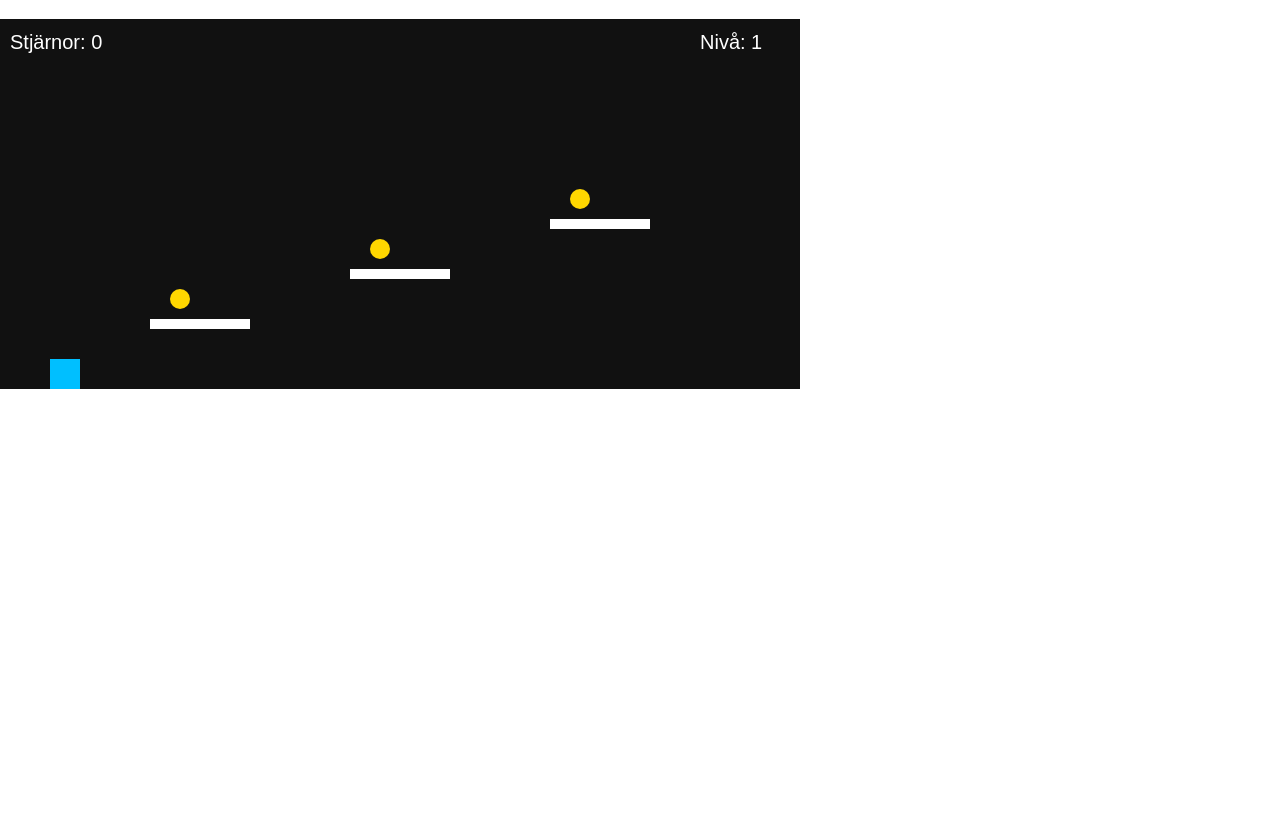
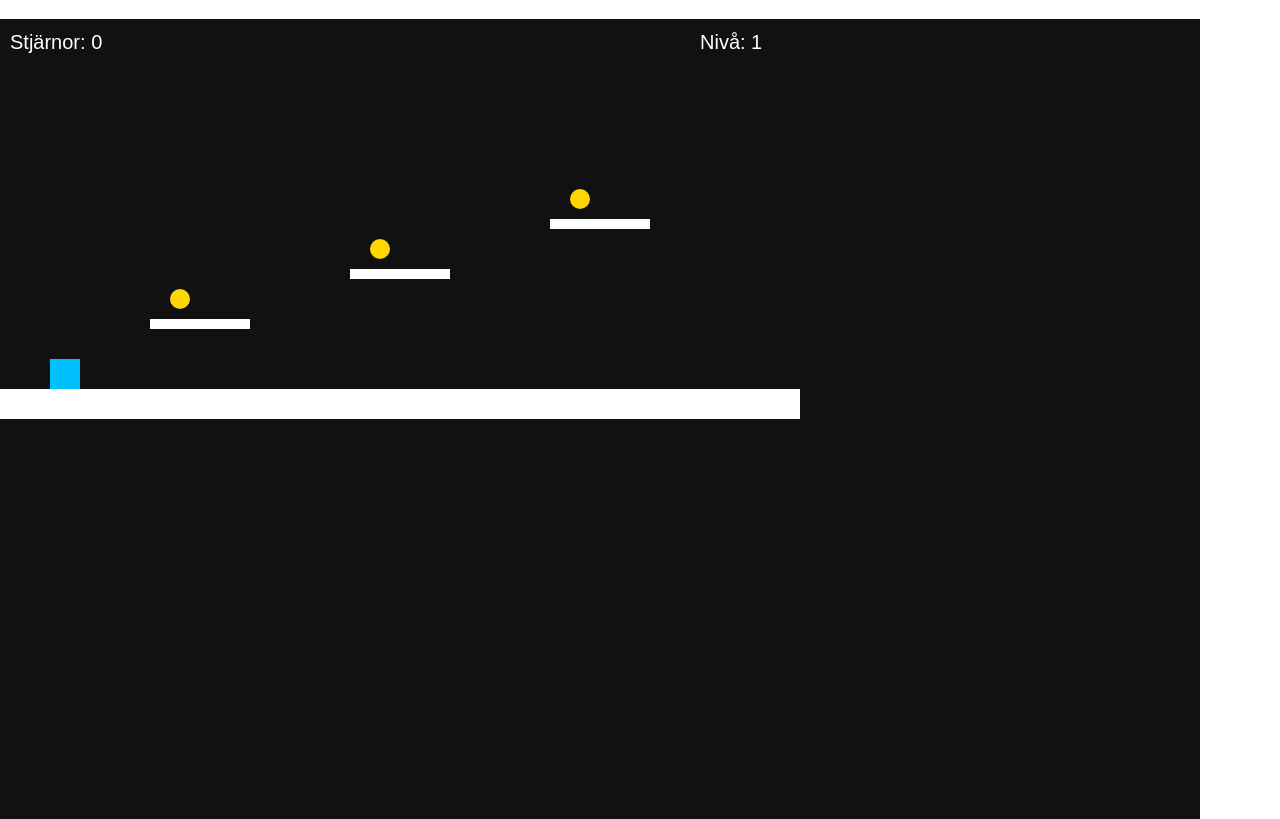
Before and after one commit to fabdev1420/star-catcher, a plain HTML site: page index.htm in a window 1280 px wide. Shown: the part 61-880 px from the top of the page. Before the commit the page ends 800 px from the top, so only its background shows below. Drawn offline with Linux system fonts and the light colour scheme.

Commit message:
Gör gameCanvas större

```diff
--- a/index.htm
+++ b/index.htm
@@ -57,7 +57,7 @@
 
 <body>
     <h1>STAR CATCHER</h1>
-    <canvas id="gameCanvas" width="800" height="400"></canvas>
+    <canvas id="gameCanvas" width="1200" height="800"></canvas>
 
     <div id="gameOverScreen">
         <h1>Du klarade spelet! 🎉</h1>
```
